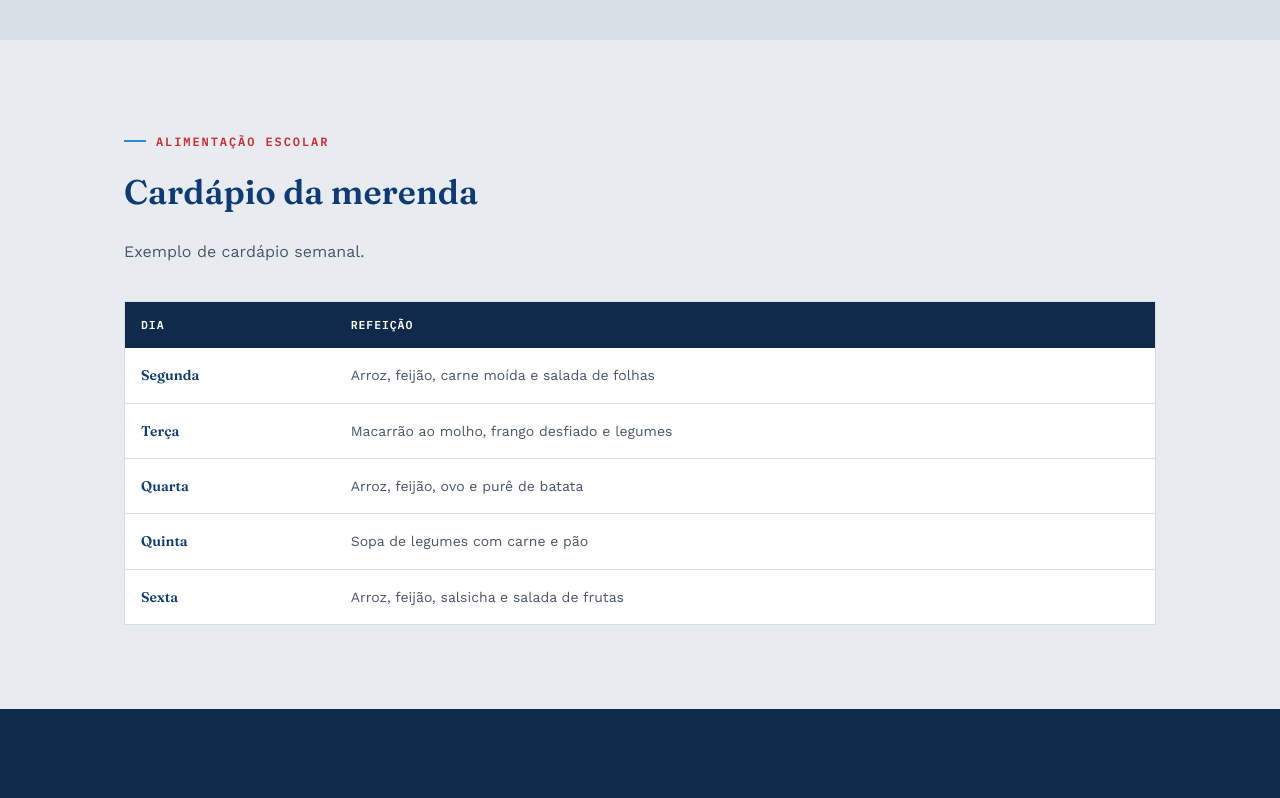
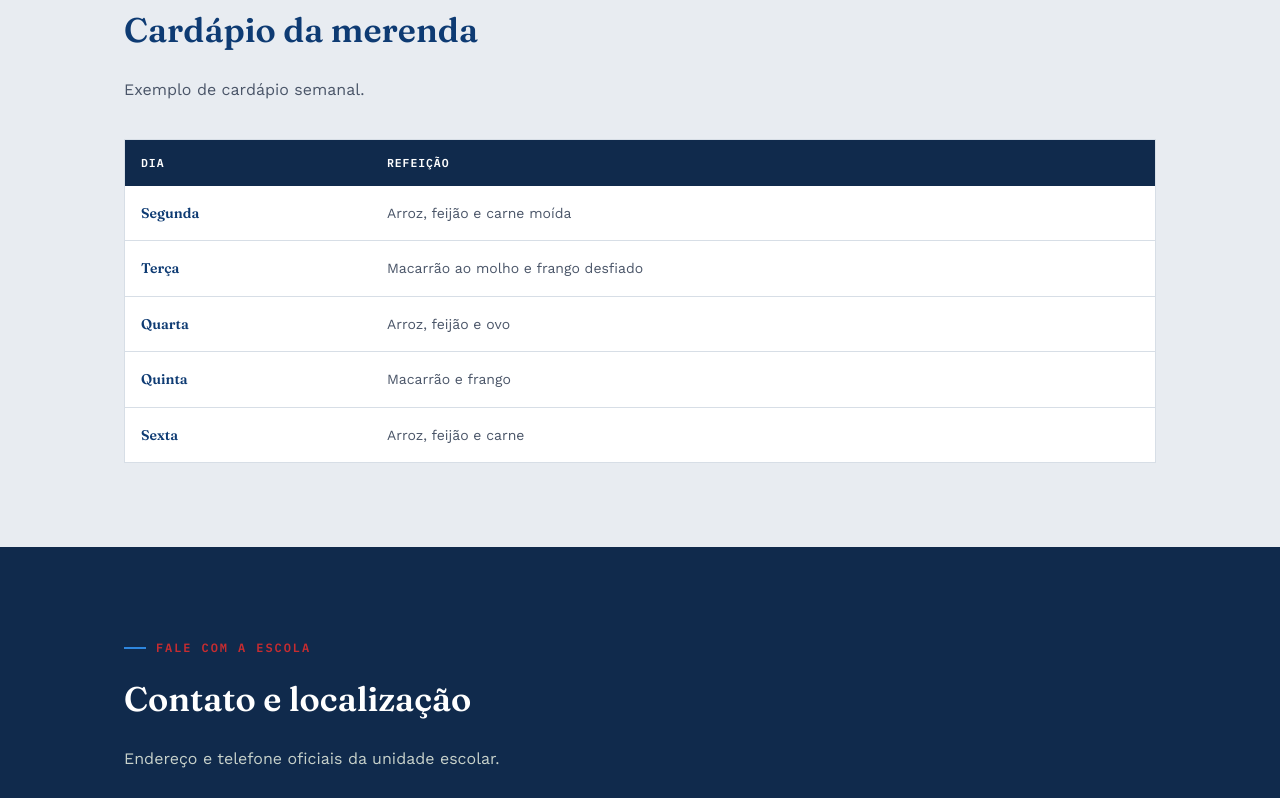
Before and after one commit to Hugao34xd/escola, a plain HTML site: page index.html in a window 1280 px wide. Shown: the part 3944-4742 px from the top of the page. Drawn offline with nearby package versions, Linux system fonts and the light colour scheme.

Commit message:
Update index.html

```diff
--- a/index.html
+++ b/index.html
@@ -423,7 +423,6 @@
       <div class="infra-item"><div class="ico">💻</div><h3>Laboratório de informática</h3><p>Acesso à internet para uso pedagógico dos alunos.</p></div>
       <div class="infra-item"><div class="ico">⚽</div><h3>Materiais esportivos</h3><p>Equipamentos para atividades desportivas e recreativas.</p></div>
       <div class="infra-item"><div class="ico">💊</div><h3>Laboratório de Farmácia</h3><p>Espaço próprio e exclusivo para as aulas práticas do curso técnico de Farmácia.</p></div>
-      <div class="infra-item"><div class="ico">🎲</div><h3>Jogos educativos</h3><p>Recursos lúdicos de apoio pedagógico.</p></div>
     </div>
   </div>
 </section>
@@ -466,11 +465,11 @@
           <tr><th>Dia</th><th>Refeição</th></tr>
         </thead>
         <tbody>
-          <tr><td>Segunda</td><td>Arroz, feijão, carne moída e salada de folhas</td></tr>
-          <tr><td>Terça</td><td>Macarrão ao molho, frango desfiado e legumes</td></tr>
-          <tr><td>Quarta</td><td>Arroz, feijão, ovo e purê de batata</td></tr>
-          <tr><td>Quinta</td><td>Sopa de legumes com carne e pão</td></tr>
-          <tr><td>Sexta</td><td>Arroz, feijão, salsicha e salada de frutas</td></tr>
+          <tr><td>Segunda</td><td>Arroz, feijão e carne moída</td></tr>
+          <tr><td>Terça</td><td>Macarrão ao molho e frango desfiado</td></tr>
+          <tr><td>Quarta</td><td>Arroz, feijão e ovo</td></tr>
+          <tr><td>Quinta</td><td>Macarrão e frango</td></tr>
+          <tr><td>Sexta</td><td>Arroz, feijão e carne</td></tr>
         </tbody>
       </table>
     </div>
```
